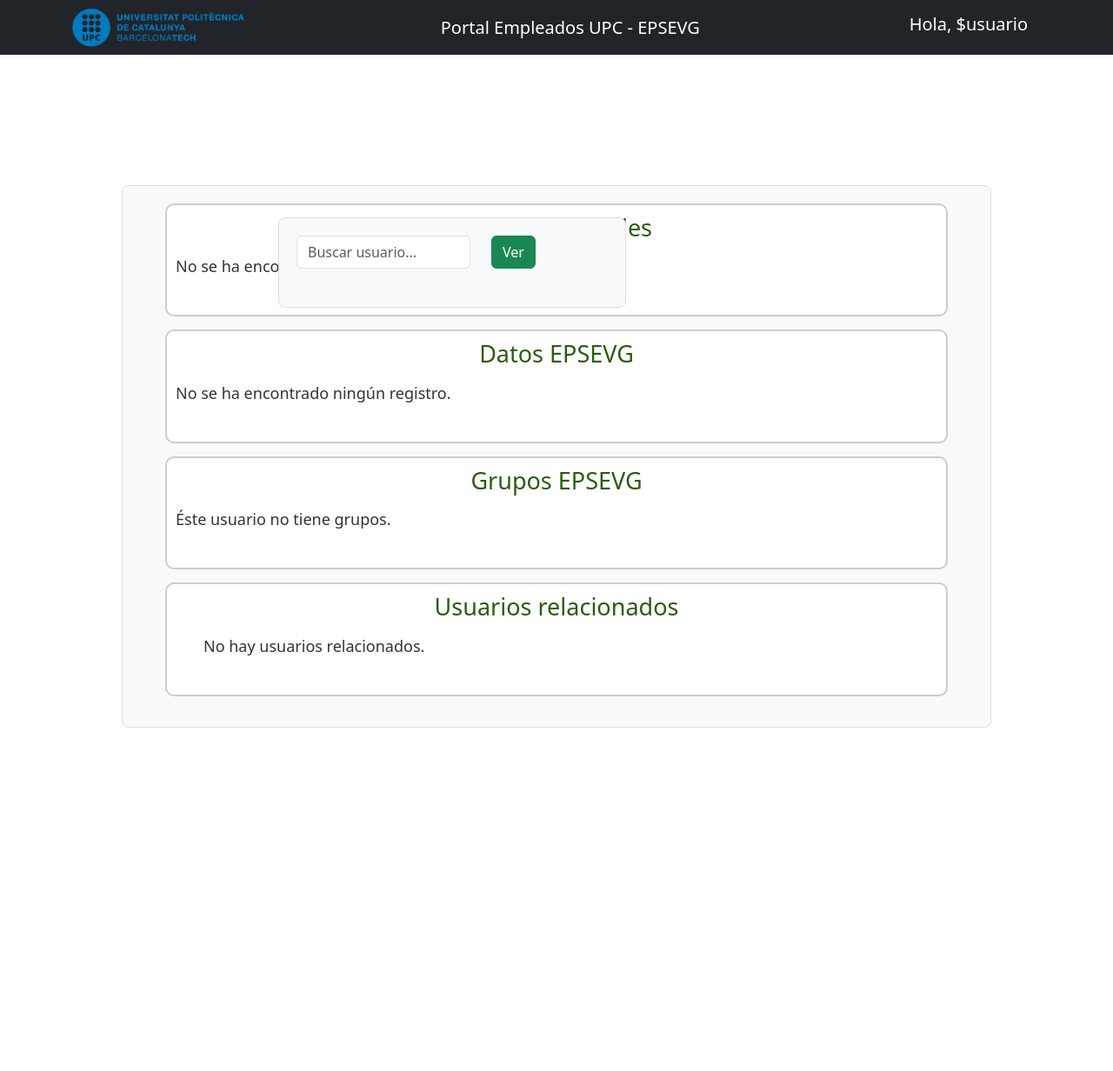
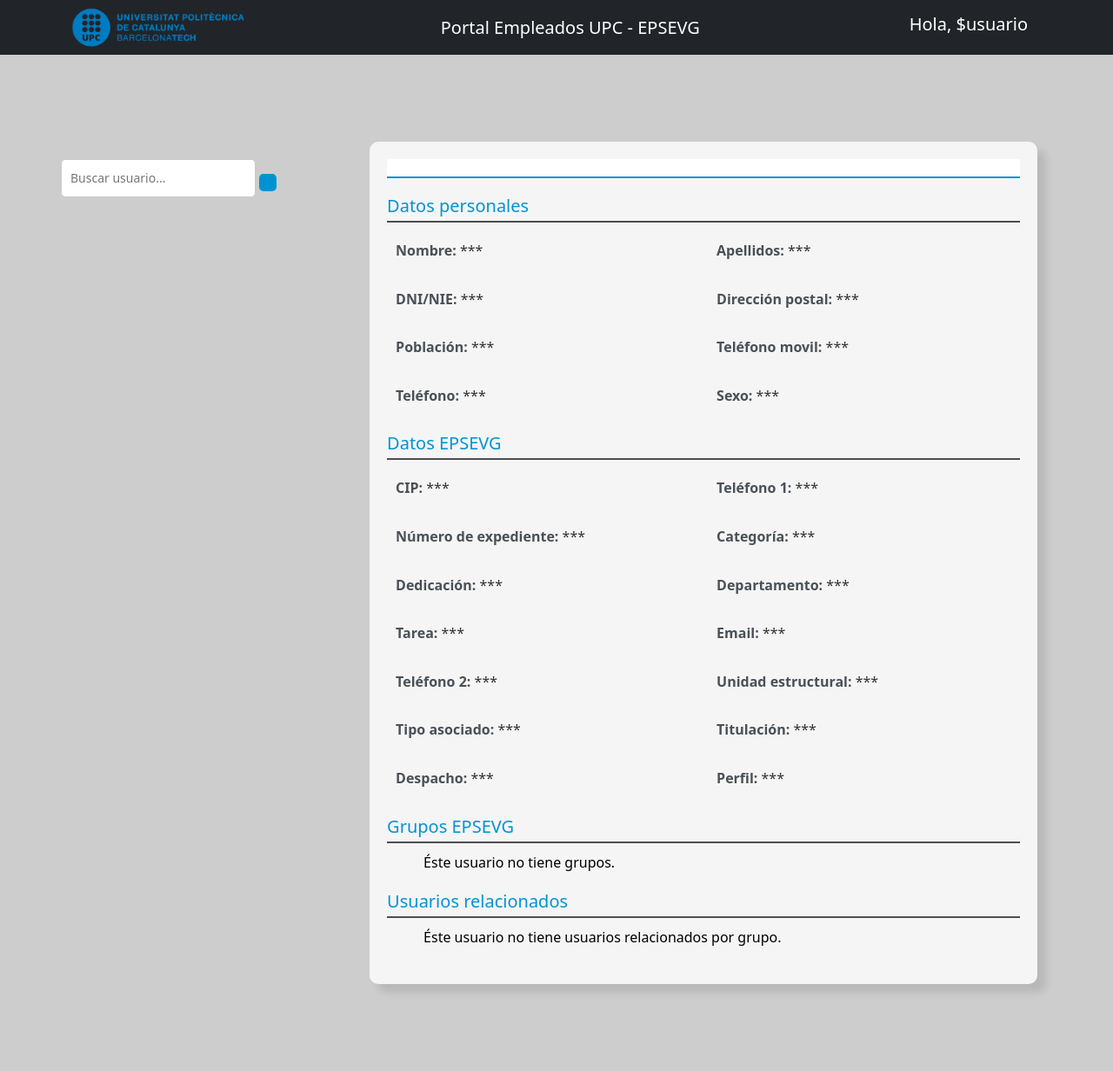
Before and after one commit to mohmdnia/proyecto-php, a PHP site: page /app/vistas/index.php in a window 1280 px wide. Shown: the whole page at 87% size. Before the commit the page ends 837 px from the top, so only its background shows below. Run offline with PHP 8.4, Linux system fonts and the light colour scheme; data that the repository does not hold is empty; a stand-in replaces the project's code that opens the database connection.

Commit message:
Nuevo diseño

```diff
--- a/app/vistas/agregar.php
+++ b/app/vistas/agregar.php
@@ -74,7 +74,7 @@ if ($_SERVER["REQUEST_METHOD"] == "POST") {
         <!-- Formulario de agregar datos personales empleado -->
         <div class="col-md-6 mb-4">
             <div class="card bg-light p-3">
-                <h3>Agregar Empleado</h3>
+                <h4>Agregar Empleado</h3>
                 <form method="POST" action="agregar.php">
                     <div class="mb-3">
                         <label for="nombre" class="form-label">Nombre</label>
@@ -127,7 +127,7 @@ if ($_SERVER["REQUEST_METHOD"] == "POST") {
         <!-- Formulario de agregar datos EPSEVG -->
         <div class="col-md-6 mb-4">
             <div class="card bg-light p-3">
-                <h3>Agregar Datos EPSEVG</h3>
+                <h4>Agregar Datos EPSEVG</h3>
                 <form method="POST" action="agregar.php">
                     <div class="mb-3">
                         <label for="cip" class="form-label">CIP</label>
--- a/app/vistas/index.php
+++ b/app/vistas/index.php
@@ -10,7 +10,7 @@ if (!$conn) {
 // Consulta por defecto
 $sql = "SELECT * FROM 340_personal";
 if (isset($_POST['buscar'])) {
-    $buscar = $_POST['buscar'];
+    $buscar = mysqli_real_escape_string($conn, $_POST['buscar']); // Seguridad adicional para evitar SQL Injection
     $sql = "SELECT * FROM 340_personal WHERE nombre LIKE '%$buscar%'";
 }
 $query = mysqli_query($conn, $sql);
@@ -26,26 +26,27 @@ $query = mysqli_query($conn, $sql);
 <?php session_unset(); } ?>
 
 <!-- Código HTML -->
+<body>
 
-<!-- Barra de búsqueda -->
+    <div class="layout">
+
+        <!-- barra de busqueda -->
         <div class="busqueda">
-    <nav class="d-flex justify-content-start mb-4">
-        <form class="d-flex align-items-center" action="index.php" method="POST">
-            <input type="text" class="form-control me-2" id="buscar" name="buscar"
-                value="<?php echo isset($_POST['buscar']) ? $_POST['buscar'] : ''; ?>"
-                placeholder="Buscar usuario..." style="width: 200px;">
-            <input type="submit" class="btn btn-success ms-3" value="Ver">
+            <form action="index.php" method="POST">
+                <input type="text" name="buscar" placeholder="Buscar usuario..." class="search-input"
+                    value="<?= isset($_POST['buscar']) ? htmlspecialchars($_POST['buscar']) : ''; ?>">
+                <button type="submit" class="search-button"><i class="fa fa-search"></i></button>
             </form>
-    </nav>
         </div>
 
-<!-- Nombre del empleado -->
-<div class="nombre-empleado">
+        <div class="contenedor">
+            <!-- Nombre del perfil -->
+
+            <div class="nombre">
                 <?php while ($row = mysqli_fetch_assoc($query)) { ?>
-        <span class="nombre">
-            <strong><?php echo $row['nombre'] . " " . $row['apellido']; ?></strong>
-        </span>
-
+                    <h2>
+                        <strong><?php echo htmlspecialchars($row['nombre']) . " " . htmlspecialchars($row['apellido']); ?></strong>
+                    </h2>
                     <!-- Botones de CUD -->
                     <div class="botones">
                         <a href="agregar.php" class="btn btn-success"><i class="bi bi-person-add"></i></a>
@@ -59,93 +60,61 @@ $query = mysqli_query($conn, $sql);
                 <?php } ?>
             </div>
 
-<main class="menu-container">
-    <!-- Datos personales del empleado -->
-    <div class="datosPersonales">
-        <h3>Datos personales</h3>
-        <dl>
-            <?php
-            if (mysqli_num_rows($query) > 0) {
-                mysqli_data_seek($query, 0); // Reiniciar el cursor
-                while ($row = mysqli_fetch_assoc($query)) {
-                    echo "<dt>Nombre: </dt><dd>" . $row['nombre'] . "</dd>";
-                    echo "<dt>Apellidos: </dt><dd>" . $row['apellido'] . "</dd>";
-                    echo "<dt>Codigo Postal: </dt><dd>" . $row['codigo_postal'] . "</dd>";
-                    echo "<dt>Telefono: </dt><dd>" . $row['telefono'] . "</dd>";
-                    echo "<dt>Fecha de nacimiento: </dt><dd>" . $row['fecha_nacimiento'] . "</dd>";
-                    echo "<dt>DNI/NIE: </dt><dd>" . $row['dni_nie'] . "</dd>";
-                    echo "<dt>Población: </dt><dd>" . $row['poblacion'] . "</dd>";
-                    echo "<dt>Sexo: </dt><dd>" . $row['sexo'] . "</dd>";
-                }
-            } else {
-                echo "<p>No se ha encontrado ningún registro.</p>";
-            }
-            ?>
-        </dl>
+            <!-- Datos personales -->
+            <div class="section">
+                <h2>Datos personales</h2>
+                <ul class="columnas">
+                    <li><strong>Nombre: </strong> *** </li>
+                    <li><strong>Apellidos: </strong> *** </li>
+                    <li><strong>DNI/NIE: </strong> *** </li>
+                    <li><strong>Dirección postal: </strong> *** </li>
+                    <li><strong>Población: </strong> *** </li>
+                    <li><strong>Teléfono movil: </strong> *** </li>
+                    <li><strong>Teléfono: </strong> *** </li>
+                    <li><strong>Sexo: </strong> *** </li>
+                </ul>
             </div>
 
-    <!-- Datos Epsevg -->
-    <div class="datosEpsevg">
-        <h3>Datos EPSEVG</h3>
-        <dl>
-            <?php
-            if (mysqli_num_rows($query) > 0) {
-                mysqli_data_seek($query, 0);
-                while ($row = mysqli_fetch_assoc($query)) {
-                    echo "<dt>CIP: </dt><dd>" . $row['cip'] . "</dd>";
-                    echo "<dt>Teléfono 1: </dt><dd>" . $row['telefono_1'] . "</dd>";
-                    echo "<dt>Número de expediente: </dt><dd>" . $row['num_expediente'] . "</dd>";
-                    echo "<dt>Categoría: </dt><dd>" . $row['categoria'] . "</dd>";
-                    echo "<dt>Dedicacion: </dt><dd>" . $row['dedicacion'] . "</dd>";
-                    echo "<dt>Departamento: </dt><dd>" . $row['departamento'] . "</dd>";
-                    echo "<dt>Tarea: </dt><dd>" . $row['tarea'] . "</dd>";
-                    echo "<dt>Email: </dt><dd>" . $row['email'] . "</dd>";
-                    echo "<dt>Teléfono 2: </dt><dd>" . $row['telefono_2'] . "</dd>";
-                    echo "<dt>Unidad estructural: </dt><dd>" . $row['unidad_estructural'] . "</dd>";
-                    echo "<dt>Tipo asociado: </dt><dd>" . $row['tipo_asociado'] . "</dd>";
-                    echo "<dt>Titulación: </dt><dd>" . $row['titulacion'] . "</dd>";
-                    echo "<dt>Despacho: </dt><dd>" . $row['despacho'] . "</dd>";
-                    echo "<dt>Perfil: </dt><dd>" . $row['perfil'] . "</dd>";
-                }
-            } else {
-                echo "<p>No se ha encontrado ningún registro.</p>";
-            }
-            ?>
-        </dl>
+            <!-- Datos EPSEVG -->
+            <div class="section">
+                <h2>Datos EPSEVG</h2>
+                <ul class="columnas">
+                    <li><strong>CIP: </strong> *** </li>
+                    <li><strong>Teléfono 1: </strong> *** </li>
+                    <li><strong>Número de expediente: </strong> *** </li>
+                    <li><strong>Categoría: </strong> *** </li>
+                    <li><strong>Dedicación: </strong> *** </li>
+                    <li><strong>Departamento: </strong> *** </li>
+                    <li><strong>Tarea: </strong> *** </li>
+                    <li><strong>Email: </strong> *** </li>
+                    <li><strong>Teléfono 2: </strong> *** </li>
+                    <li><strong>Unidad estructural: </strong> *** </li>
+                    <li><strong>Tipo asociado: </strong> *** </li>
+                    <li><strong>Titulación: </strong> *** </li>
+                    <li><strong>Despacho: </strong> *** </li>
+                    <li><strong>Perfil: </strong> *** </li>
+                </ul>
             </div>
 
-    <!-- Grupos EPSEVG -->
-    <div class="grupoEpsevg">
-        <h3>Grupos EPSEVG</h3>
-        <dl>
-            <?php
-            if (mysqli_num_rows($query) > 0) {
-                mysqli_data_seek($query, 0);
-                while ($row = mysqli_fetch_assoc($query)) {
-                    echo "<dt>Nombre grupo: </dt><dd>" . $row['grupo_epsevg'] . "</dd>";
-                }
-            } else {
-                echo "<p>Éste usuario no tiene grupos.</p>";
-            }
-            ?>
-        </dl>
+            <!-- Grupos de usuario -->
+            <div class="section">
+                <h2>Grupos EPSEVG</h2>
+                <ul>
+                    <li>Éste usuario no tiene grupos.</li>
+                </ul>
             </div>
 
             <!-- Usuarios relacionados -->
-    <div class="usuariosRel">
-        <h3>Usuarios relacionados</h3>
+            <div class="section">
+                <h2>Usuarios relacionados</h2>
                 <ul>
-            <?php
-            if (mysqli_num_rows($query) > 0) {
-                mysqli_data_seek($query, 0);
-                echo "<h5>Hay <strong>N</strong> usuarios relacionados por <strong>departamento</strong></h5><br>";
-                while ($row = mysqli_fetch_assoc($query)) {
-                    echo "<li>Grupo, Apellido, Nombre</li>";
-                }
-            } else {
-                echo "<p>No hay usuarios relacionados.</p>";
-            }
-            ?>
+                    <li>Éste usuario no tiene usuarios relacionados por grupo.</li>
                 </ul>
             </div>
-</main>
+
+        </div>
+
+    </div>
+
+</body>
+</html>
--- a/assets/css/header.css
+++ b/assets/css/header.css
@@ -1,9 +1,3 @@
-.body {
-    font-family: system-ui, -apple-system, BlinkMacSystemFont, 'Segoe UI', Roboto, Oxygen, Ubuntu, Cantarell, 'Open Sans', 'Helvetica Neue', sans-serif;
-    margin: 0;
-    padding: 0;
-}
-
 .encabezado {
     margin-top: 20px;
     text-align: center;
--- a/assets/css/style.css
+++ b/assets/css/style.css
@@ -1,230 +1,146 @@
-/* header principal */
-.nombre-empleado {
-    color: #2c5b0e;
-    font-size: 30px;
+* {
+    margin: 0;
+    padding: 0;
+    box-sizing: border-box;
+}
+
+body {
+    background-color: rgb(205, 205, 205);
+    font-family: system-ui, -apple-system, BlinkMacSystemFont, 'Segoe UI', Roboto, Oxygen, Ubuntu, Cantarell, 'Open Sans', 'Helvetica Neue', sans-serif;
+    color: black;
+    line-height: 1.6;
+}
+
+.contenedor {
+    width: 60%;
+    margin: 100px auto;
+    background-color: whitesmoke;
+    box-shadow: 10px 10px 10px rgba(0, 0, 0, 0.1);
+    border-radius: 10px;
+    overflow: hidden;
+    padding: 20px;
+}
+
+/* Contenedor padre */
+.layout {
     display: flex;
-    justify-content: space-around;
-    align-items: center;
-    height: 30%;
-    margin-top: 150px;
+    align-items: flex-start; /* Alinea los elementos en la parte superior */
+    gap: 20px; /* Espacio entre la barra y el contenedor */
+}
+
+
+/* header */
+.busqueda {
+    margin-left: 70px;
+    margin-top: 120px;
+    width: ;
+}
+
+.search-form {
+    display: flex;
+    flex-direction: column;
+    gap: 10px;
+    background: #f0f0f0;
+    padding: 15px;
+    border: 1px solid #ccc;
+    border-radius: 5px;
+    box-shadow: 0 2px 5px rgba(0, 0, 0, 0.1);
+}
+
+.search-input {
+    padding: 10px;
+    font-size: 14px;
+    border: 1px solid #ccc;
+    border-radius: 5px;
+}
+
+.search-button {
+    padding: 10px;
+    background: #0093d3;
+    color: white;
+    border: none;
+    border-radius: 5px;
+    cursor: pointer;
+    transition: background 0.3s ease;
+}
+
+.search-button:hover {
+    background: #007bbd;
+}
+
+
+.nombre {
+    background-color: rgb(255, 255, 255);
+    padding: 10px 20px;
+    border-bottom: 2px solid #0093d3;
+}
+
+.nombre h2 {
+    font-size: 24px;
+    color: #0093d3;
+}
+
+
+.botones {
+    display: flex;
     gap: 20px;
 }
 
-.nombre-empleado .nombre {
-    font-size: 25px; /* Tamaño del texto del nombre */
+.botones a {
+    padding: 10px;
+    color: white;
+    border-radius: 5px;
+    text-decoration: none;
+    display: flex;
+    align-items: center;
+    justify-content: center;
+    width: 40px;
+    height: 40px;
 }
 
-.nombre-empleado .botones {
-    display: flex;
-    gap: 10px;
-    margin-left: -30em;
-}
-
-.nombre-empleado .botones a {
-    font-size: 14px;
-}
-
-
-.menu-container {
-    background-color: #f8f9fa;
-    padding: 20px;
-    border: 1px solid #ddd;
-    border-radius: 8px;
-    display: flex;
-    flex-direction: column;
-    justify-content: flex-start;
-    width: 80%;
-    margin: 0 auto;
-    max-width: 1000px;
-}
-
-
-/* css para la barra de busqueda */
-.busqueda {
-    background-color: #f8f9fa;
-    padding: 20px;
-    border: 1px solid #ddd;
-    border-radius: 8px;
-    display: flex;
-    flex-direction: row;
-    justify-content: flex-start;
-    width: 80%;
-    max-width: 400px;
-    position: absolute; /* Hace que el contenedor se posicione de forma absoluta */
-    left: 20em; /* Lo coloca hacia la derecha */
-    top: 250px;
+.botones a:hover {
+    background-color: #c6c6c6;
 }
 
 
 
-/* CSS de los datos personales del usuario */
-.datosPersonales {
-    background-color: #ffffff;
-    color: #333;
-    font-size: 18px;
-    border-radius: 10px;
-    padding: 10px;
-    border: 2px solid #ccc;
-    width: 100%;
-    max-width: 900px;
-    margin: 0 auto;
-    margin-bottom: 15px;
+.section {
+    margin: 20px 0;
 }
 
-.datosPersonales h3 {
-    margin-bottom: 15px;
-    font-size: 27px;
-    color: #2c5b0e;
-    text-align: center;
+.section h2 {
+    font-size: 20px;
+    margin-bottom: 10px;
+    color:  #0093d3;
+    border-bottom: 2px solid rgb(77, 77, 77);
+    padding-bottom: 5px;
 }
 
-.datosPersonales dl {
-    display: grid;
-    grid-template-columns: auto 2fr;
-    gap: 10px;
-    align-items: center;
+.section ul {
+    list-style: none;
+    margin-left: 10px;
 }
 
-.datosPersonales dl dt {
-    font-weight: bold;
-    color: #555;
-    font-size: 20px;
+.section li {
+    margin: 5px 0;
 }
 
-.datosPersonales dl dd {
+.columnas {
+    display: grid;
+    grid-template-columns: repeat(2, 1fr);
+    gap: 10px 20px;
+    padding: 0;
+    list-style: none;
     margin: 0;
-    color: #444;
-    font-size: 16px;
-    padding-left: 5px;
-    font-size: 20px;
 }
 
-
-/* CSS de los datos epsevg del usuario */
-.datosEpsevg {
-    background-color: #ffffff;
+.columnas li {
+    padding: 5px 0;
+    font-size: 1em;
     color: #333;
-    font-size: 18px;
-    border-radius: 10px;
-    padding: 10px;
-    border: 2px solid #ccc;
-    width: 100%;
-    max-width: 900px;
-    margin: 0 auto;
-    margin-bottom: 15px;
 }
 
-.datosEpsevg h3 {
-    margin-bottom: 15px;
-    font-size: 27px;
-    color: #2c5b0e;
-    text-align: center;
+.columnas li strong {
+    font-weight: bold;
+    color: #495057;
 }
-
-.datosEpsevg dl {
-    display: grid;
-    grid-template-columns: auto 2fr;
-    gap: 10px;
-    align-items: center;
-}
-
-.datosEpsevg dl dt {
-    font-weight: bold;
-    color: #555;
-    font-size: 20px;
-}
-
-.datosEpsevg dl dd {
-    margin: 0;
-    color: #444;
-    font-size: 16px;
-    padding-left: 5px;
-    font-size: 20px;
-}
-
-
-
-/* CSS de los grupos epsevg del usuario */
-.grupoEpsevg {
-    background-color: #ffffff;
-    color: #333;
-    font-size: 18px;
-    border-radius: 10px;
-    padding: 10px;
-    border: 2px solid #ccc;
-    width: 100%;
-    max-width: 900px;
-    margin: 0 auto;
-    margin-bottom: 15px;
-}
-
-.grupoEpsevg h3 {
-    margin-bottom: 15px;
-    font-size: 27px;
-    color: #2c5b0e;
-    text-align: center;
-}
-
-.grupoEpsevg dl {
-    display: grid;
-    grid-template-columns: auto 2fr;
-    gap: 10px;
-    align-items: center;
-}
-
-.grupoEpsevg dl dt {
-    font-weight: bold;
-    color: #555;
-    font-size: 20px;
-}
-
-.grupoEpsevg dl dd {
-    margin: 0;
-    color: #444;
-    font-size: 16px;
-    padding-left: 5px;
-    font-size: 20px;
-}
-
-
-/* CSS de los usuarios relacionados */
-.usuariosRel {
-    background-color: #ffffff;
-    color: #333;
-    font-size: 18px;
-    border-radius: 10px;
-    padding: 10px;
-    border: 2px solid #ccc;
-    width: 100%;
-    max-width: 900px;
-    margin: 0 auto;
-    margin-bottom: 15px;
-}
-
-.usuariosRel h3 {
-    margin-bottom: 15px;
-    font-size: 27px;
-    color: #2c5b0e;
-    text-align: center;
-}
-
-.usuariosRel ul {
-    display: grid;
-    grid-template-columns: auto 2fr;
-    gap: 10px;
-    align-items: center;
-}
-
-.usuariosRel ul li {
-    font-weight: bold;
-    color: #555;
-    font-size: 20px;
-}
-
-.usuariosRel ul li {
-    margin: 0;
-    color: #444;
-    font-size: 16px;
-    padding-left: 5px;
-    font-size: 20px;
-}
```
Lines whose indentation alone changed are shown as unchanged.
